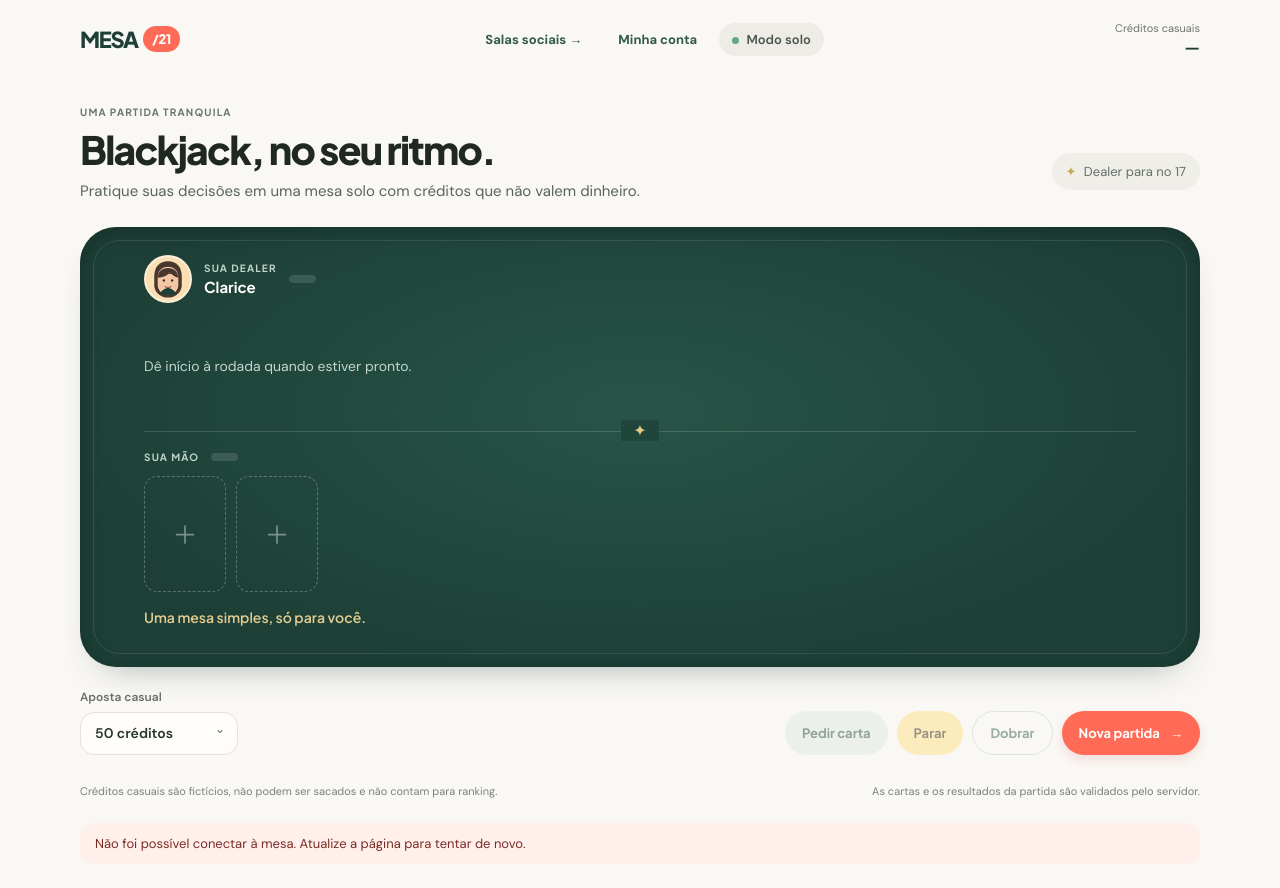
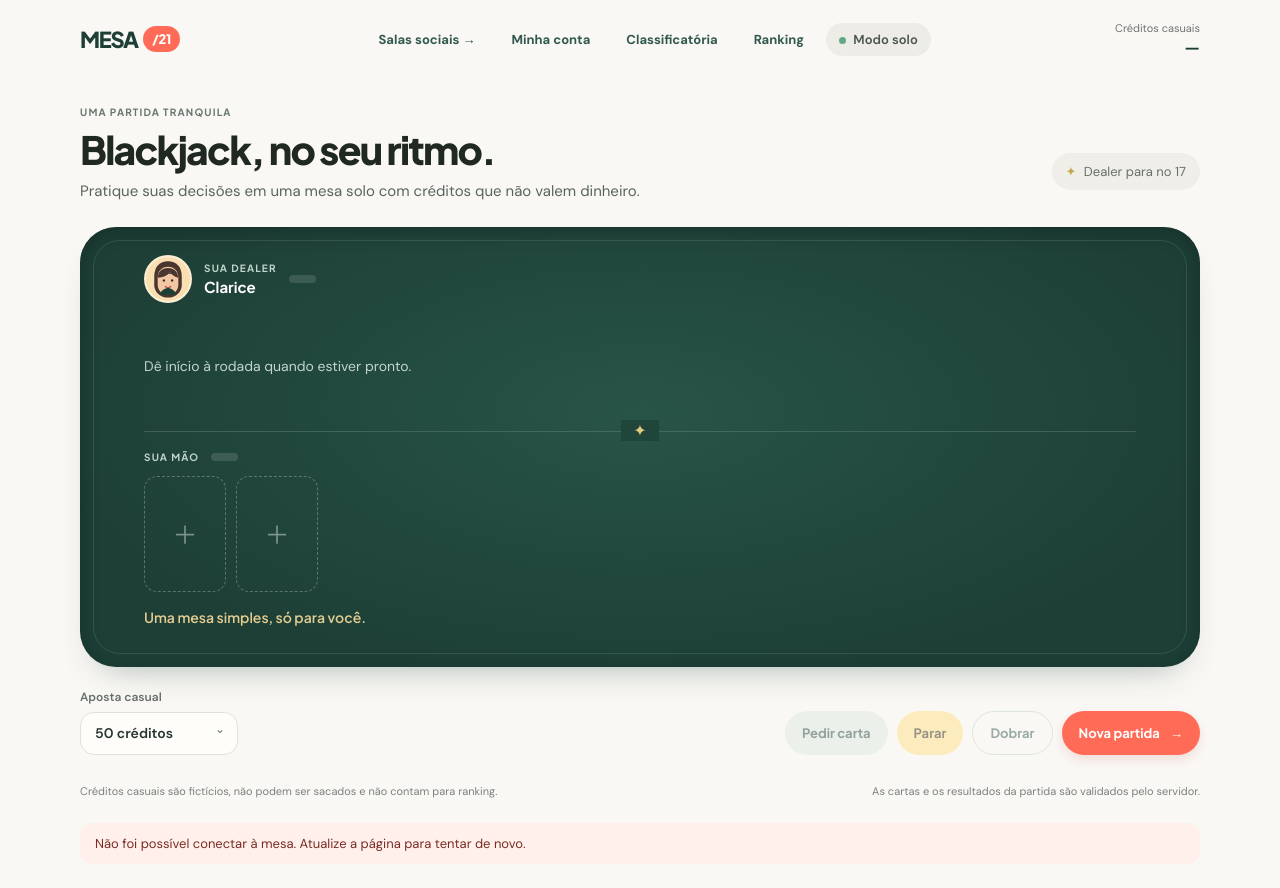
Before and after one commit to andresant-ana/mesa21, a website built with Vite: page index.html in a window 1280 px wide. Built offline with nearby package versions, Linux system fonts and the light colour scheme; files whose address does not match are found by name.

Commit message:
feat(M6): integrate wallet and rankings into navigation and Worker routing

```diff
--- a/index.html
+++ b/index.html
@@ -13,7 +13,7 @@
         <a class="brand" href="/" aria-label="MESA/21 — início">
           <span>MESA</span><span class="brand-mark">/21</span>
         </a>
-        <nav aria-label="Navegação" class="room-nav"><a class="room-nav-link" href="/salas.html">Salas sociais →</a><a class="room-nav-link" href="/conta.html">Minha conta</a><span class="mode-pill"><span class="status-dot" aria-hidden="true"></span> Modo solo</span></nav>
+        <nav aria-label="Navegação" class="room-nav"><a class="room-nav-link" href="/salas.html">Salas sociais →</a><a class="room-nav-link" href="/conta.html">Minha conta</a><a class="room-nav-link" href="/classificatoria.html">Classificatória</a><a class="room-nav-link" href="/ranking.html">Ranking</a><span class="mode-pill"><span class="status-dot" aria-hidden="true"></span> Modo solo</span></nav>
         <div class="credit-box" aria-live="polite">
           <span class="credit-label">Créditos casuais</span>
           <strong id="credit-balance">—</strong>
```
